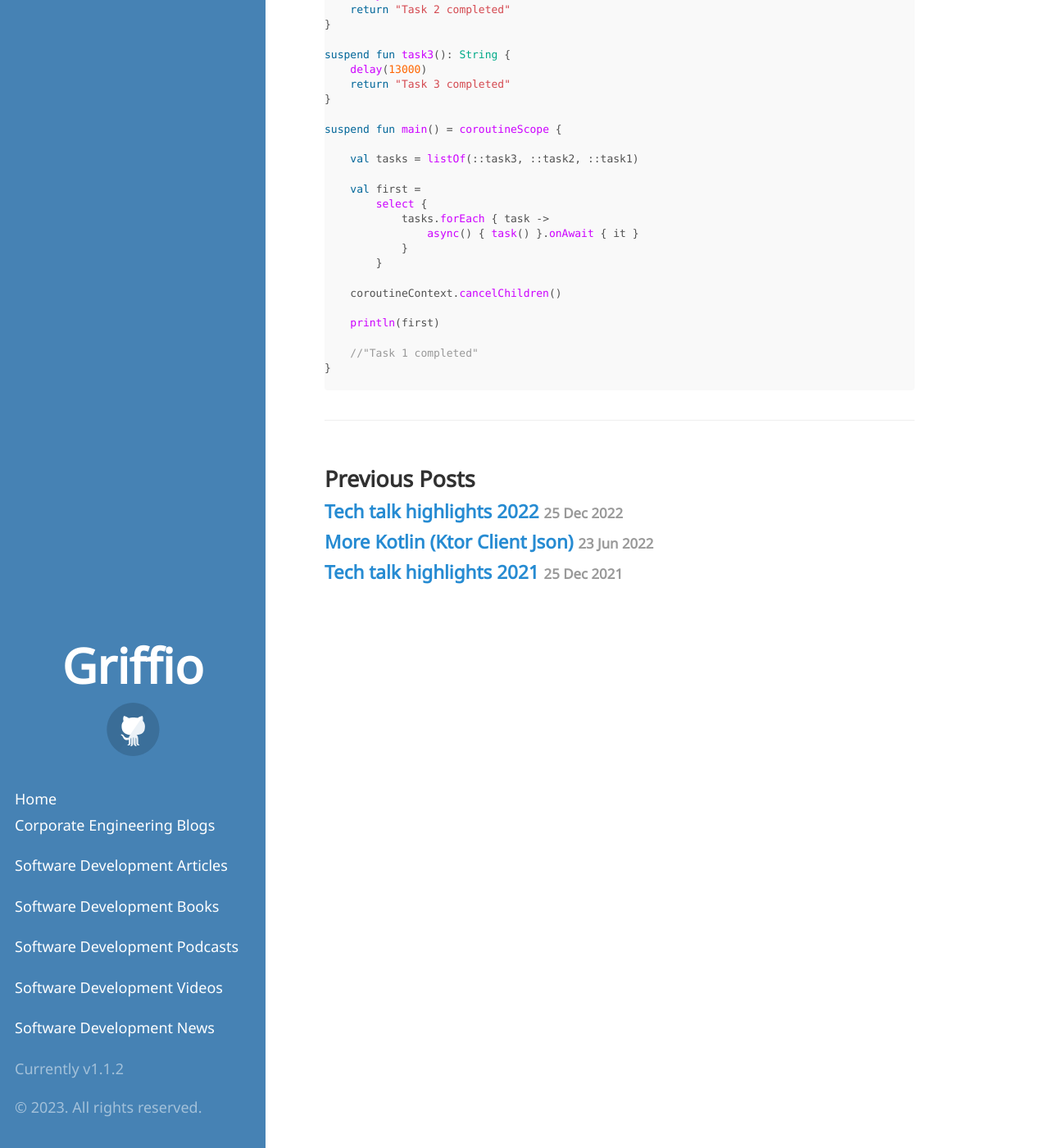
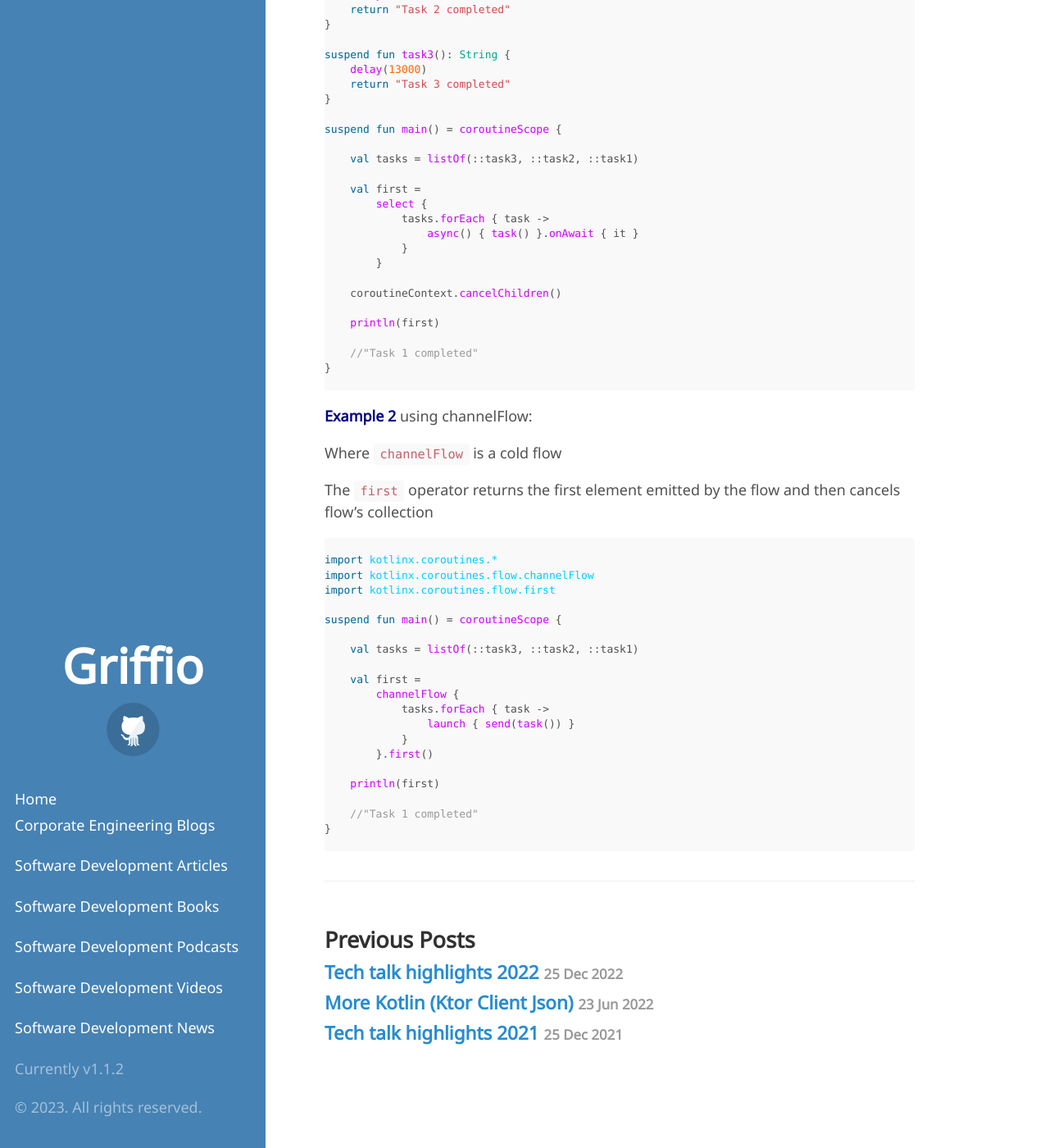
Before and after one commit to griffio/griffio.github.io, a Jekyll site: the page built from _posts/2023-03-18-More-Kotlin-Racing-Ambiguous-Coroutines.md, in a window 1280 px wide and 1400 px high, scrolled down 946 px. Shown: the whole window at 82% size. Built offline with Jekyll 4.4.1, drawn with Linux system fonts in a browser that asks for light colours; some web fonts are replaced; some of the changed text lies outside the part shown.

Commit message:
channelFlow

````diff
--- a/_posts/2023-03-18-More-Kotlin-Racing-Ambiguous-Coroutines.md
+++ b/_posts/2023-03-18-More-Kotlin-Racing-Ambiguous-Coroutines.md
@@ -19,11 +19,11 @@
 
 The wrapping `coroutineScope` will wait for child coroutines, completed, cancelled, or when an exception is raised.
 
-`select` wait for the result of multiple suspending functions simultaneously.
+Use `select` to wait for the result of multiple suspending functions simultaneously.
 
-`awaitOn` when a deferred value is resolved this emits the result to the enclosing `select` clause.
+The `awaitOn` is called when a deferred value is resolved this emits the result to the enclosing `select` clause.
 
-`coroutineContext.cancelChildren()` once the `select` has produced a result, all coroutines in the scope are cancelled.
+Call `coroutineContext.cancelChildren()` once the `select` has produced a result, all coroutines in the scope are cancelled.
 
 The `main` function will complete after the quickest task completes - in this case `task1`.
 
@@ -66,3 +66,33 @@
 }
 
 ```
+
+**Example 2** using channelFlow:
+
+Where `channelFlow` is a cold flow
+
+The `first` operator returns the first element emitted by the flow and then cancels flow's collection
+
+``` kotlin
+
+import kotlinx.coroutines.*
+import kotlinx.coroutines.flow.channelFlow
+import kotlinx.coroutines.flow.first
+
+suspend fun main() = coroutineScope {
+
+    val tasks = listOf(::task3, ::task2, ::task1)
+
+    val first =
+        channelFlow {
+            tasks.forEach { task ->
+                launch { send(task()) }
+            }
+        }.first()
+
+    println(first)
+
+    //"Task 1 completed"
+}
+
+```
````
